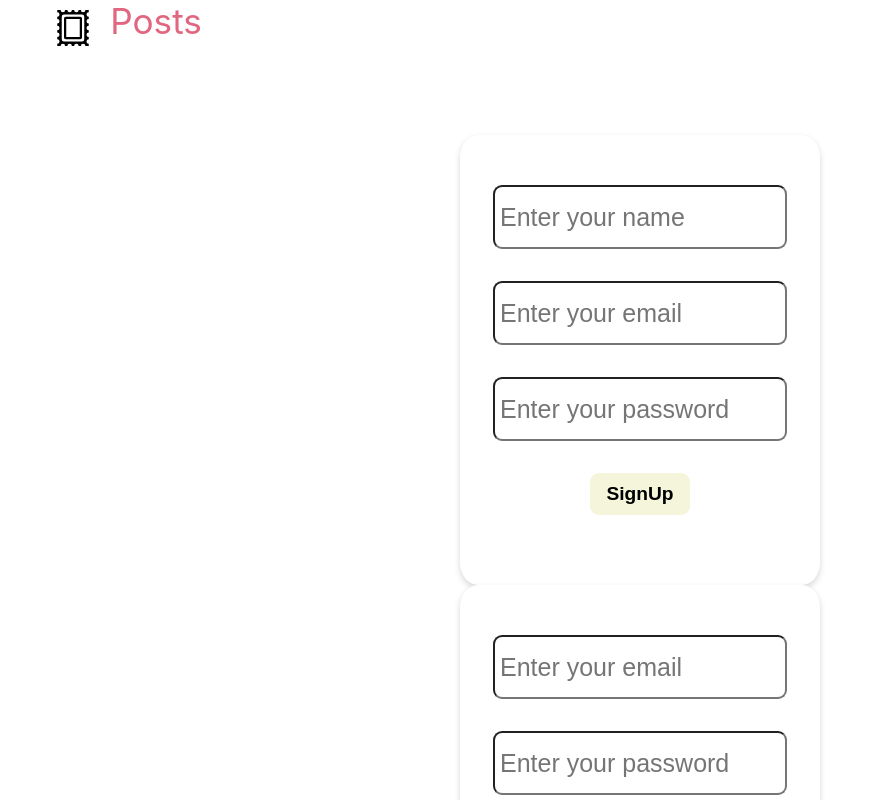
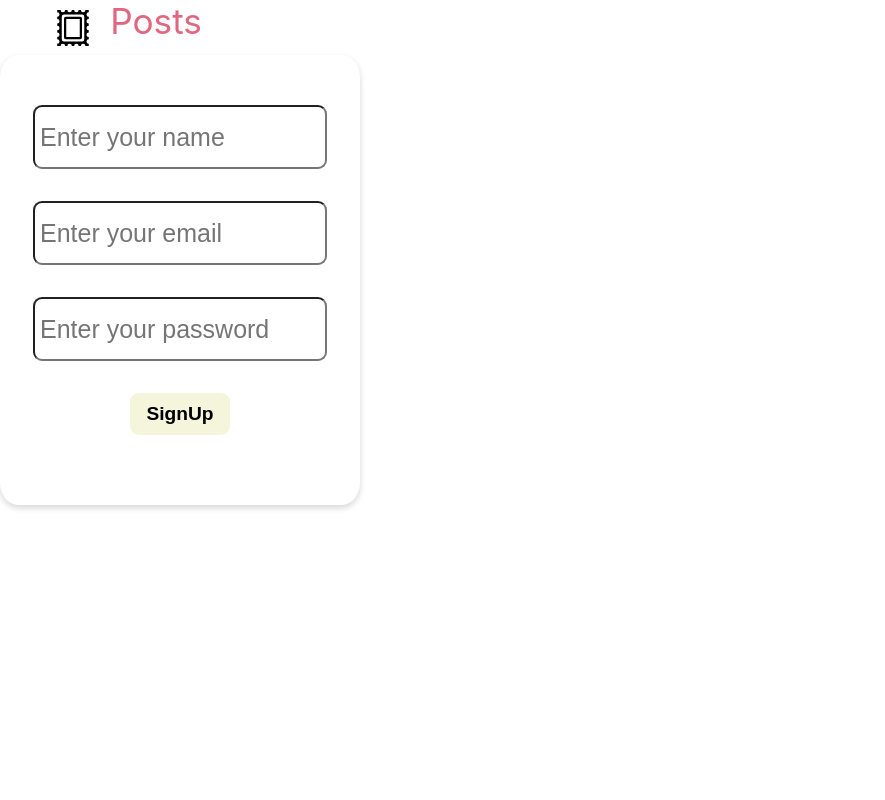
Before and after one commit to jyotirmoy-sinhababu/posts-App, a React (Create React App) app: page / in a window 1280 px wide. Shown: the top 800 px of the page, without its empty margins (0-885 px from the left). Built offline with nearby package versions, Linux system fonts and the light colour scheme.

Commit message:
signUp using firebase is possible

```diff
--- a/package.json
+++ b/package.json
@@ -9,6 +9,7 @@
     "firebase": "^9.14.0",
     "react": "^18.2.0",
     "react-dom": "^18.2.0",
+    "react-router-dom": "^6.4.4",
     "react-scripts": "5.0.1",
     "web-vitals": "^2.1.4"
   },
--- a/src/App.js
+++ b/src/App.js
@@ -1,10 +1,18 @@
 import './App.css';
+import { Routes, Route } from 'react-router-dom';
+
 import Container from './component/container/Container';
+import SignUp from './component/authentication/SignUp';
+import LogIn from './component/authentication/LogIn';
 
 function App() {
   return (
     <div className='App'>
-      <Container />
+      <Routes>
+        <Route path='/' element={<Container />}>
+          <Route index element={<SignUp />} />
+        </Route>
+      </Routes>
     </div>
   );
 }
--- a/src/component/authentication/AuthCnt.js
+++ /dev/null
@@ -1,14 +0,0 @@
-import React from 'react';
-import SignUp from './SignUp';
-import Login from './Login';
-
-const AuthCnt = () => {
-  return (
-    <div>
-      <SignUp />
-      <Login />
-    </div>
-  );
-};
-
-export default AuthCnt;
--- a/src/component/authentication/Login.js
+++ b/src/component/authentication/Login.js
@@ -2,7 +2,7 @@ import React from 'react';
 
 import './form.css';
 
-const Login = () => {
+const LogIn = () => {
   return (
     <div>
       <form className='frm-cnt'>
@@ -30,4 +30,4 @@ const Login = () => {
   );
 };
 
-export default Login;
+export default LogIn;
--- a/src/component/container/Container.js
+++ b/src/component/container/Container.js
@@ -1,6 +1,6 @@
 import React from 'react';
-import AuthCnt from '../authentication/AuthCnt';
 import Nav from '../navbar/Nav';
+import { Outlet } from 'react-router-dom';
 
 import './container.css';
 
@@ -8,9 +8,7 @@ const Container = () => {
   return (
     <div>
       <Nav />
-      <div className='auth-cnt'>
-        <AuthCnt />
-      </div>
+      <Outlet />
     </div>
   );
 };
--- a/src/index.js
+++ b/src/index.js
@@ -4,11 +4,16 @@ import './index.css';
 import App from './App';
 import reportWebVitals from './reportWebVitals';
 
+import { BrowserRouter } from 'react-router-dom';
+
 const root = ReactDOM.createRoot(document.getElementById('root'));
 root.render(
-  <React.StrictMode>
-    <App />
-  </React.StrictMode>
+  <BrowserRouter>
+    {' '}
+    <React.StrictMode>
+      <App />
+    </React.StrictMode>
+  </BrowserRouter>
 );
 
 // If you want to start measuring performance in your app, pass a function
```
Also changed, not shown: 1 other file (tests, documents, lock files or other folders).
